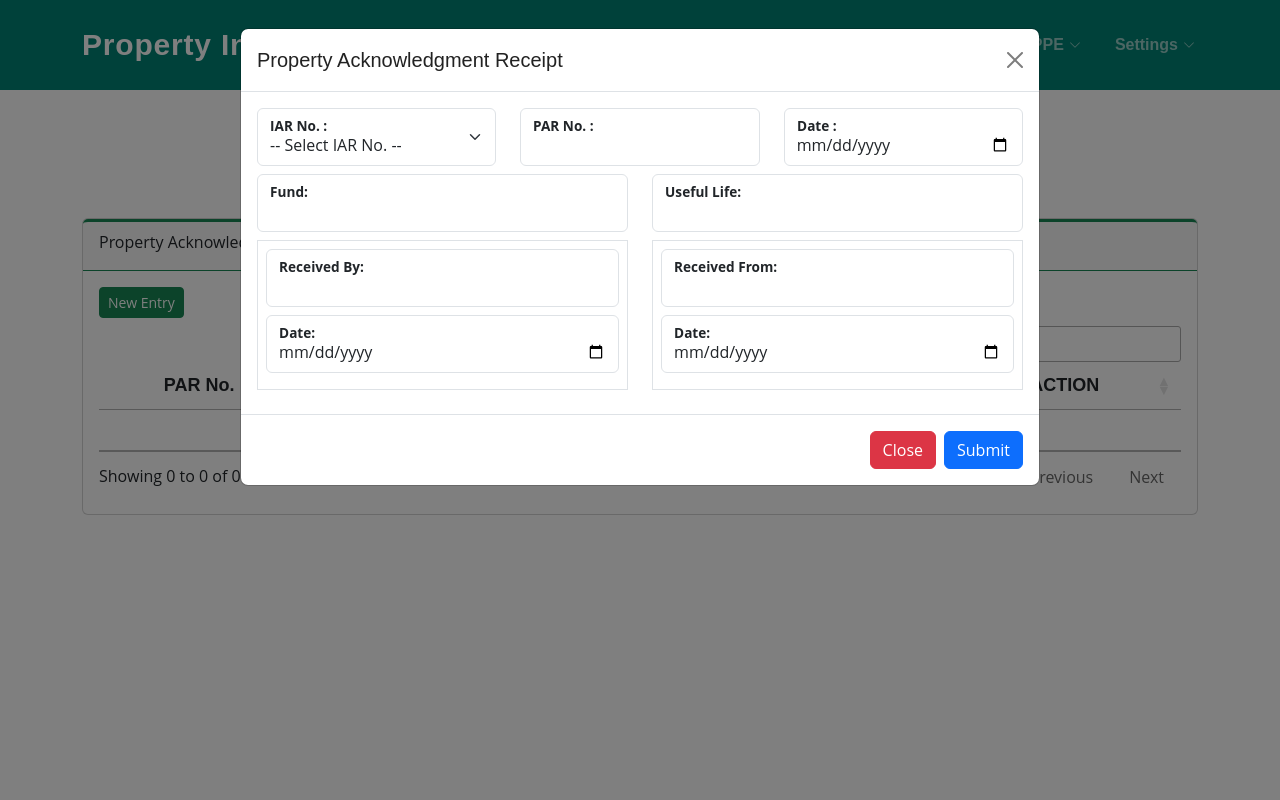
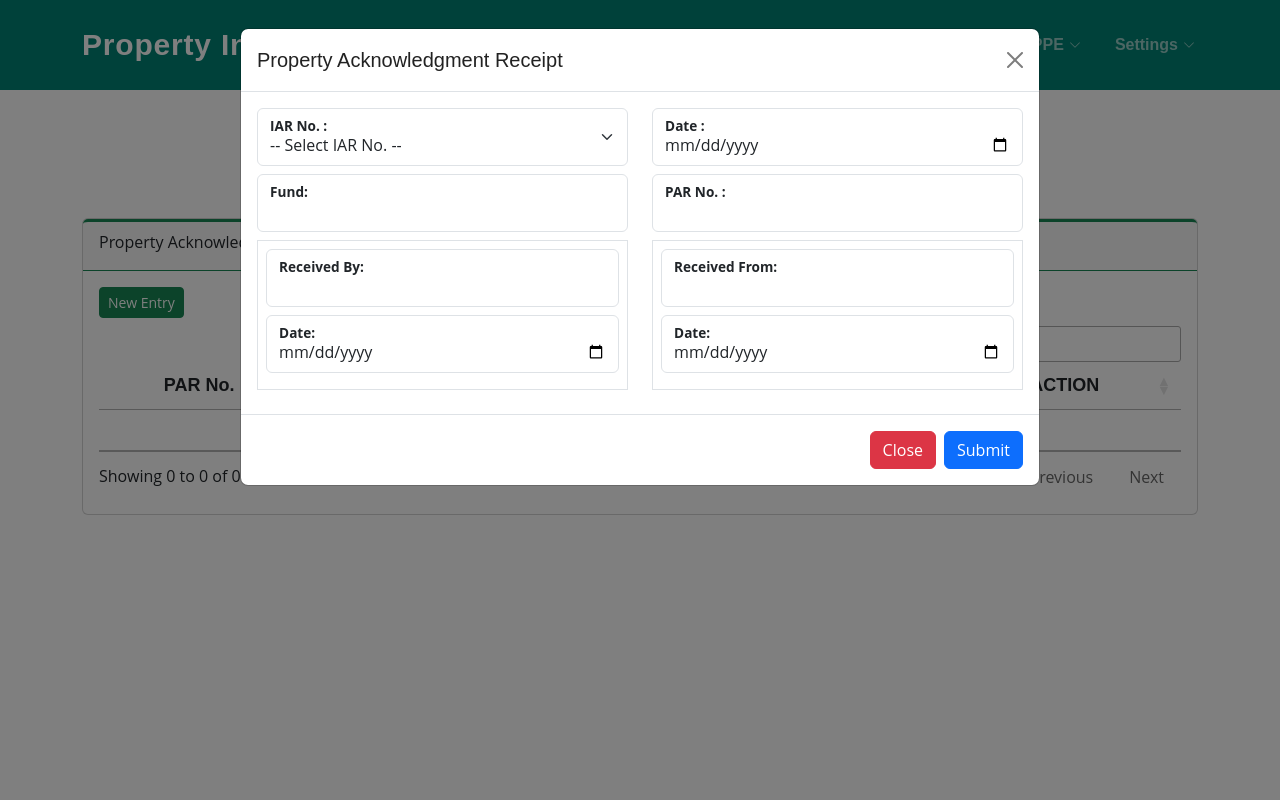
Before and after one commit to elloso/pisystem, a CodeIgniter app: page /pisystem/acknowledgement in a window 1280 px wide, after a click on "New Entry". Run offline with CodeIgniter, Linux system fonts and the light colour scheme; a user stored in the database is signed in; data comes from the database, SQL or seed files in the repository; data that the repository does not hold is empty; some libraries are stand-ins or nearby versions.

Commit message:
Adjust Revision

```diff
--- a/application/views/forms/par.php
+++ b/application/views/forms/par.php
@@ -53,7 +53,7 @@
             </div>
             <div class="modal-body">
                     <div class="row">
-                        <div class="col-lg-6 col-xl-4">
+                        <div class="col-lg-6 col-xl-6">
                             <div class="form-floating mb-2">
                                 <select class="form-select" aria-label="Default select example" name="selectPARIARNo" required>
                                     <option value="" selected>-- Select IAR No. --</option>
@@ -69,16 +69,7 @@
                                 </div>
                             </div>
                         </div>
-                        <div class="col-lg-6 col-xl-4">
-                            <div class="form-floating mb-2">
-                                <input type="text" id="txtPARNo" class="form-control" name="txtPARNo" required>
-                                <label class="form-label fw-bold text-dark" for="txtPARNo">PAR No. :</label>
-                                <div class="invalid-feedback">
-                                    Please enter PAR Number.
-                                </div>
-                            </div>
-                        </div>
-                        <div class="col-lg-6 col-xl-4">
+                        <div class="col-lg-6 col-xl-6">
                             <div class="form-floating mb-2">
                                 <input id="txtPARDate" class="form-control" name="txtPARDate" type="date" required>
                                 <label class="form-label fw-bold text-dark" for="txtPARDate">Date :</label>
@@ -100,10 +91,10 @@
                         </div>
                         <div class="col-lg-6 col-xl-6">
                             <div class="form-floating mb-2">
-                                <input type="text" id="txtUsefullife" class="form-control" name="txtUsefullife" required>
-                                <label class="form-label fw-bold text-dark" for="txtUsefullife">Useful Life:</label>
+                                <input type="text" id="txtPARNo" class="form-control" name="txtPARNo" required>
+                                <label class="form-label fw-bold text-dark" for="txtPARNo">PAR No. :</label>
                                 <div class="invalid-feedback">
-                                    Please enter a Useful Life.
+                                    Please enter PAR Number.
                                 </div>
                             </div>
                         </div>
@@ -112,14 +103,14 @@
                         <div class="col-lg-4 col-xl-6">
                             <div class="border p-2 mb-2">
                                 <div class="form-floating mb-2">
-                                    <input type="text" id="txtReceivedby" class="form-control" name="txtReceivedby" required>
+                                    <input type="text" id="txtReceivedby" class="form-control" name="txtReceivedby">
                                     <label class="form-label fw-bold text-dark" for="txtReceivedby">Received By:</label>
                                     <div class="invalid-feedback">
                                         Please enter Name of the receiver.
                                     </div>
                                 </div>
                                 <div class="form-floating mb-2">
-                                    <input id="txtDateRecivedBy" class="form-control" name="txtDateRecivedBy" type="date" required>
+                                    <input id="txtDateRecivedBy" class="form-control" name="txtDateRecivedBy" type="date">
                                     <label class="form-label fw-bold text-dark" for="txtDateRecivedBy">Date:</label>
                                     <div class="invalid-feedback">
                                         Please choose date.
@@ -130,14 +121,14 @@
                         <div class="col-lg-4 col-xl-6">
                             <div class="border p-2 mb-2">
                                 <div class="form-floating mb-2">
-                                    <input type="text" id="txtReceivedfrom" class="form-control" name="txtReceivedfrom" required>
+                                    <input type="text" id="txtReceivedfrom" class="form-control" name="txtReceivedfrom">
                                     <label class="form-label fw-bold text-dark" for="txtReceivedfrom">Received From:</label>
                                     <div class="invalid-feedback">
                                         Please enter Name acquired from.
                                     </div>
                                 </div>
                                 <div class="form-floating mb-2">
-                                    <input id="txtDateReceivedfrom" class="form-control" name="txtDateReceivedfrom" type="date" required>
+                                    <input id="txtDateReceivedfrom" class="form-control" name="txtDateReceivedfrom" type="date">
                                     <label class="form-label fw-bold text-dark" for="txtDateReceivedfrom">Date:</label>
                                     <div class="invalid-feedback">
                                         Please choose date.
```
Also changed, not shown: application/views/forms/iar.php (+22 -5 lines).
